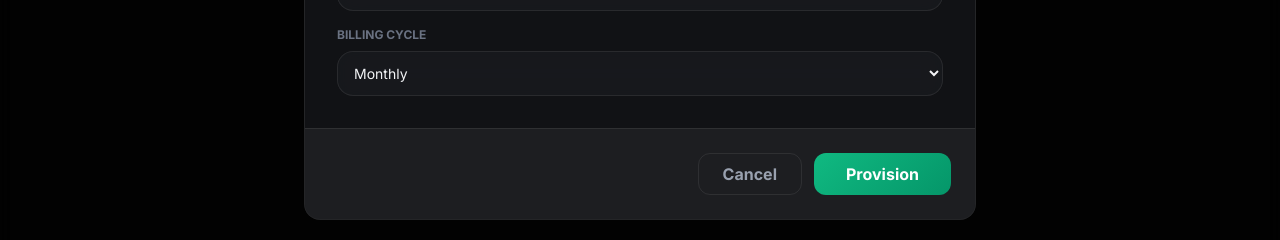
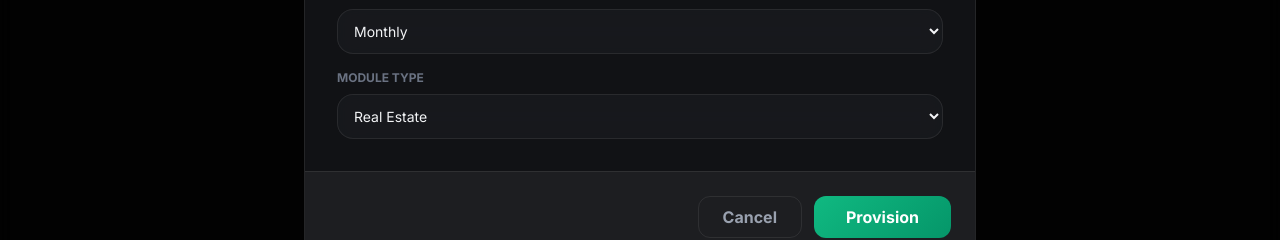
Before and after one commit to dotstorydot-gif/invo, a Next.js app: page /superadmin/organizations in a window 1280 px wide. Both pictures are taken after a click on the button "Provision Tenant". Shown: the part 464-704 px from the top of the page. Built offline with nearby package versions, Linux system fonts and the light colour scheme; no server answers; the database is empty.

Commit message:
feat: add module type selection to organization provisioning

```diff
--- a/src/app/superadmin/organizations/page.tsx
+++ b/src/app/superadmin/organizations/page.tsx
@@ -287,6 +287,17 @@ export default function OrganizationsPage() {
                             <option value="Yearly">Yearly</option>
                         </select>
                     </div>
+                    <div className="flex flex-col gap-2">
+                        <label className="text-xs font-bold text-gray-500 uppercase">Module Type</label>
+                        <select
+                            value={formData.module_type}
+                            onChange={(e) => setFormData({ ...formData, module_type: e.target.value })}
+                            className="glass bg-white/5 border-border-custom p-3 rounded-xl outline-none focus:border-accent transition-all text-sm"
+                        >
+                            <option value="Real Estate">Real Estate</option>
+                            <option value="Service & Marketing">Service & Marketing</option>
+                        </select>
+                    </div>
                 </div>
             </ERPFormModal>
         </div>
```
